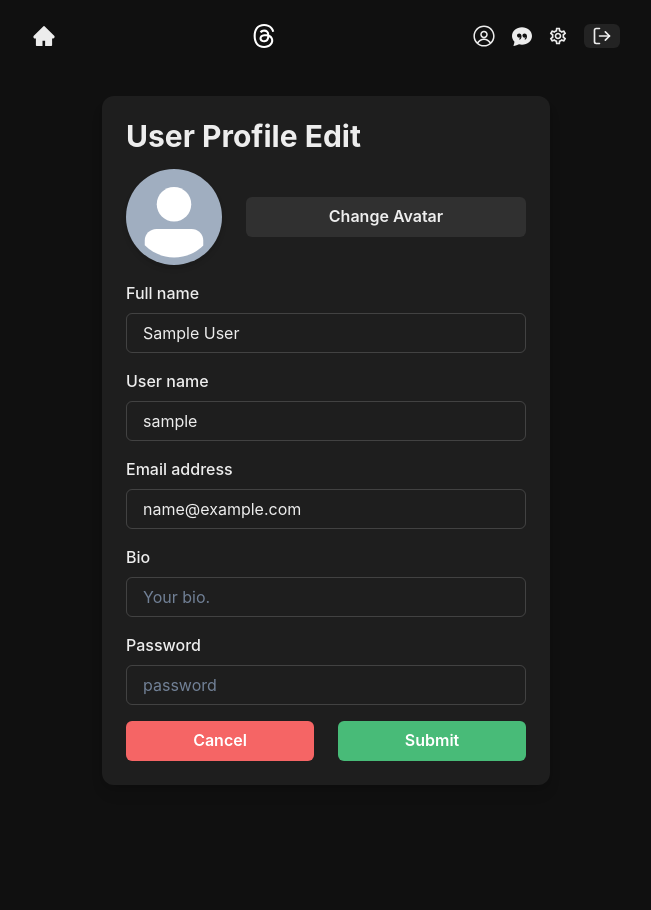
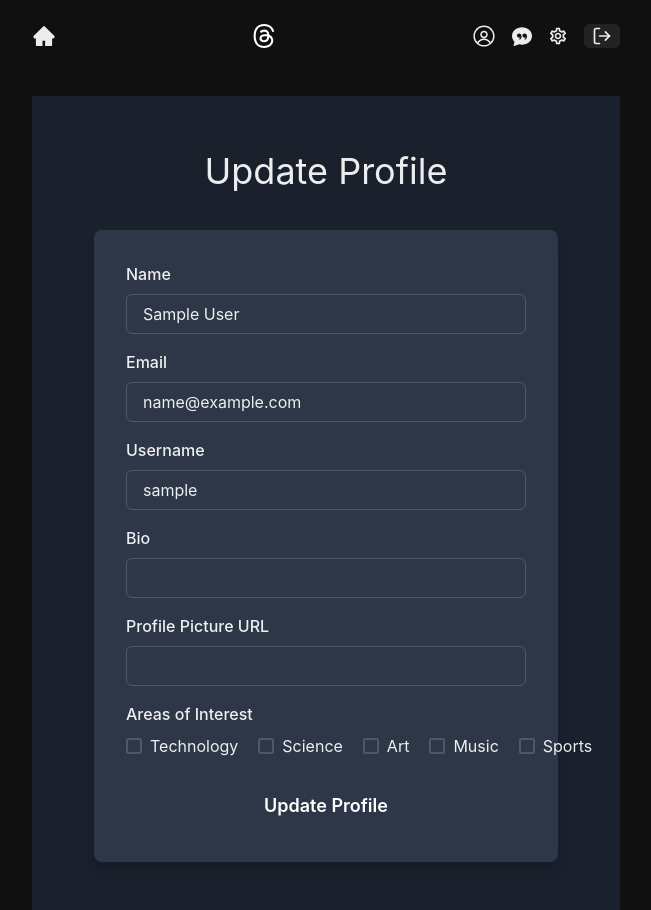
Before and after one commit to Goku0498/Threads-Clone, a React (Vite) app in the folder frontend/: page /update in a window 1280 px wide. Shown: the whole page, without its empty margins (314-965 px from the left). Before the commit the page ends 809 px from the top, so only its background shows below. Built offline with nearby package versions, Linux system fonts and the light colour scheme; no server answers; sample sign-in values are in the browser's storage.

Commit message:
Added Area of interest

```diff
--- a/frontend/src/App.jsx
+++ b/frontend/src/App.jsx
@@ -11,6 +11,8 @@ import UpdateProfilePage from "./pages/UpdateProfilePage";
 import CreatePost from "./components/CreatePost";
 import ChatPage from "./pages/ChatPage";
 import { SettingsPage } from "./pages/SettingsPage";
+import SuggestedUsers from "./pages/SuggestedUsers";
+
 function App() {
     const user = useRecoilValue(userAtom);
     const { pathname } = useLocation();
@@ -22,7 +24,7 @@ function App() {
                     <Route path='/' element={user ? <HomePage /> : <Navigate to='/auth' />} />
                     <Route path='/auth' element={!user ? <AuthPage /> : <Navigate to='/' />} />
                     <Route path='/update' element={user ? <UpdateProfilePage /> : <Navigate to='/auth' />} />
-
+                    <Route path='/suggested-users' element={user ? <SuggestedUsers /> : <Navigate to='/auth' />} />
                     <Route
                         path='/:username'
                         element={
--- a/frontend/src/components/SignupCard.jsx
+++ b/frontend/src/components/SignupCard.jsx
@@ -6,6 +6,8 @@ import {
     Input,
     FormControl,
     FormLabel,
+    CheckboxGroup,
+    Checkbox,
     Stack,
     Text,
     Link,
@@ -16,11 +18,12 @@ import useShowToast from "../hooks/useShowToast";
 import { useSetRecoilState } from "recoil";
 import authScreenAtom from "../atoms/authAtom";
 
-const SignupCard = () => {
+const SignupCard = ({ onSignup }) => {
     const [name, setName] = useState("");
     const [email, setEmail] = useState("");
     const [username, setUsername] = useState("");
     const [password, setPassword] = useState("");
+    const [areasOfInterest, setAreasOfInterest] = useState([]);
     const showToast = useShowToast();
     const navigate = useNavigate();
     const setAuthScreen = useSetRecoilState(authScreenAtom);
@@ -33,7 +36,7 @@ const SignupCard = () => {
                 headers: {
                     "Content-Type": "application/json",
                 },
-                body: JSON.stringify({ name, email, username, password }),
+                body: JSON.stringify({ name, email, username, password, areasOfInterest }),
             });
             const data = await res.json();
             if (data.error) {
@@ -41,7 +44,8 @@ const SignupCard = () => {
                 return;
             }
             showToast("Success", "Account created successfully", "success");
-            navigate("/login");
+            onSignup(data);
+            navigate("/suggested-users");
         } catch (error) {
             showToast("Error", error.message, "error");
         }
@@ -97,6 +101,21 @@ const SignupCard = () => {
                                 onChange={(e) => setPassword(e.target.value)}
                             />
                         </FormControl>
+                        <FormControl id="areasOfInterest">
+                            <FormLabel>Areas of Interest</FormLabel>
+                            <CheckboxGroup
+                                value={areasOfInterest}
+                                onChange={setAreasOfInterest}
+                            >
+                                <Stack spacing={5} direction="row">
+                                    <Checkbox value="Technology">Technology</Checkbox>
+                                    <Checkbox value="Science">Science</Checkbox>
+                                    <Checkbox value="Art">Art</Checkbox>
+                                    <Checkbox value="Music">Music</Checkbox>
+                                    <Checkbox value="Sports">Sports</Checkbox>
+                                </Stack>
+                            </CheckboxGroup>
+                        </FormControl>
                         <Stack spacing={10} pt={2}>
                             <Button
                                 loadingText="Submitting"
--- a/frontend/src/pages/AuthPage.jsx
+++ b/frontend/src/pages/AuthPage.jsx
@@ -1,12 +1,46 @@
-import { useRecoilValue } from "recoil";
+/* eslint-disable no-unused-vars */
+import { useRecoilState } from "recoil";
 import LoginCard from "../components/LoginCard";
 import SignupCard from "../components/SignupCard";
 import authScreenAtom from "../atoms/authAtom";
+import userAtom from "../atoms/userAtom";
+import { useNavigate } from "react-router-dom";
 
 const AuthPage = () => {
-	const authScreenState = useRecoilValue(authScreenAtom);
+    const [authScreenState] = useRecoilState(authScreenAtom);
+    const [user, setUser] = useRecoilState(userAtom);
+    const navigate = useNavigate();
 
-	return <>{authScreenState === "login" ? <LoginCard /> : <SignupCard />}</>;
+    const handleSignup = async (userInfo) => {
+        try {
+            const res = await fetch("/api/users/signup", {
+                method: "POST",
+                headers: {
+                    "Content-Type": "application/json",
+                },
+                body: JSON.stringify(userInfo),
+            });
+            const data = await res.json();
+            if (data.error) {
+                // Handle error
+                return;
+            }
+            setUser(data);
+            navigate("/suggested-users");
+        } catch (error) {
+            // Handle error
+        }
+    };
+
+    return (
+        <>
+            {authScreenState === "login" ? (
+                <LoginCard />
+            ) : (
+                <SignupCard onSignup={handleSignup} />
+            )}
+        </>
+    );
 };
 
 export default AuthPage;
--- a/frontend/src/pages/UpdateProfilePage.jsx
+++ b/frontend/src/pages/UpdateProfilePage.jsx
@@ -1,167 +1,146 @@
+/* eslint-disable no-unused-vars */
+import { useState, useEffect } from "react";
+import { useRecoilState } from "recoil";
+import userAtom from "../atoms/userAtom";
 import {
+    Box,
     Button,
-	Flex,
+    Input,
     FormControl,
     FormLabel,
-	Heading,
-	Input,
+    CheckboxGroup,
+    Checkbox,
     Stack,
+    Text,
+    Flex,
     useColorModeValue,
-	Avatar,
-	Center,
 } from "@chakra-ui/react";
-import { useRef, useState } from "react";
-import { useRecoilState } from "recoil";
-import userAtom from "../atoms/userAtom";
-import usePreviewImg from "../hooks/usePreviewImg";
 import useShowToast from "../hooks/useShowToast";
 
-export default function UpdateProfilePage() {
+const UpdateProfilePage = () => {
     const [user, setUser] = useRecoilState(userAtom);
-	const [inputs, setInputs] = useState({
-		name: user.name,
-		username: user.username,
-		email: user.email,
-		bio: user.bio,
-		password: "",
-	});
-	const fileRef = useRef(null);
-	const [updating, setUpdating] = useState(false);
-
+    const [name, setName] = useState(user.name);
+    const [email, setEmail] = useState(user.email);
+    const [username, setUsername] = useState(user.username);
+    const [bio, setBio] = useState(user.bio);
+    const [profilePic, setProfilePic] = useState(user.profilePic);
+    const [areasOfInterest, setAreasOfInterest] = useState(user.areasOfInterest || []);
     const showToast = useShowToast();
 
-	const { handleImageChange, imgUrl } = usePreviewImg();
-
-	const handleSubmit = async (e) => {
+    const handleUpdate = async (e) => {
         e.preventDefault();
-		if (updating) return;
-		setUpdating(true);
         try {
-			const res = await fetch(`/api/users/update/${user._id}`, {
+            const res = await fetch("/api/users/update", {
                 method: "PUT",
                 headers: {
                     "Content-Type": "application/json",
                 },
-				body: JSON.stringify({ ...inputs, profilePic: imgUrl }),
+                body: JSON.stringify({ name, email, username, bio, profilePic, areasOfInterest }),
             });
-			const data = await res.json(); // updated user object
+            const data = await res.json();
             if (data.error) {
                 showToast("Error", data.error, "error");
                 return;
             }
+            setUser(data);
             showToast("Success", "Profile updated successfully", "success");
-			setUser(data);
-			localStorage.setItem("user-threads", JSON.stringify(data));
         } catch (error) {
-			showToast("Error", error, "error");
-		} finally {
-			setUpdating(false);
+            showToast("Error", error.message, "error");
         }
     };
+
     return (
-		<form onSubmit={handleSubmit}>
-			<Flex align={"center"} justify={"center"} my={6}>
-				<Stack
-					spacing={4}
-					w={"full"}
-					maxW={"md"}
-					bg={useColorModeValue("white", "gray.dark")}
-					rounded={"xl"}
+        <Flex
+            minH={"100vh"}
+            align={"center"}
+            justify={"center"}
+            bg={useColorModeValue("gray.50", "gray.800")}
+        >
+            <Stack spacing={8} mx={"auto"} maxW={"lg"} py={12} px={6}>
+                <Stack align={"center"}>
+                    <Text fontSize={"4xl"}>Update Profile</Text>
+                </Stack>
+                <Box
+                    rounded={"lg"}
+                    bg={useColorModeValue("white", "gray.700")}
                     boxShadow={"lg"}
-					p={6}
+                    p={8}
                 >
-					<Heading lineHeight={1.1} fontSize={{ base: "2xl", sm: "3xl" }}>
-						User Profile Edit
-					</Heading>
-					<FormControl id='userName'>
-						<Stack direction={["column", "row"]} spacing={6}>
-							<Center>
-								<Avatar size='xl' boxShadow={"md"} src={imgUrl || user.profilePic} />
-							</Center>
-							<Center w='full'>
-								<Button w='full' onClick={() => fileRef.current.click()}>
-									Change Avatar
-								</Button>
-								<Input type='file' hidden ref={fileRef} onChange={handleImageChange} />
-							</Center>
-						</Stack>
-					</FormControl>
-					<FormControl>
-						<FormLabel>Full name</FormLabel>
+                    <Stack spacing={4}>
+                        <FormControl id="name">
+                            <FormLabel>Name</FormLabel>
                             <Input
-							placeholder='John Doe'
-							value={inputs.name}
-							onChange={(e) => setInputs({ ...inputs, name: e.target.value })}
-							_placeholder={{ color: "gray.500" }}
-							type='text'
+                                type="text"
+                                value={name}
+                                onChange={(e) => setName(e.target.value)}
                             />
                         </FormControl>
-					<FormControl>
-						<FormLabel>User name</FormLabel>
+                        <FormControl id="email">
+                            <FormLabel>Email</FormLabel>
                             <Input
-							placeholder='johndoe'
-							value={inputs.username}
-							onChange={(e) => setInputs({ ...inputs, username: e.target.value })}
-							_placeholder={{ color: "gray.500" }}
-							type='text'
+                                type="email"
+                                value={email}
+                                onChange={(e) => setEmail(e.target.value)}
                             />
                         </FormControl>
-					<FormControl>
-						<FormLabel>Email address</FormLabel>
+                        <FormControl id="username">
+                            <FormLabel>Username</FormLabel>
                             <Input
-							placeholder='your-email@example.com'
-							value={inputs.email}
-							onChange={(e) => setInputs({ ...inputs, email: e.target.value })}
-							_placeholder={{ color: "gray.500" }}
-							type='email'
+                                type="text"
+                                value={username}
+                                onChange={(e) => setUsername(e.target.value)}
                             />
                         </FormControl>
-					<FormControl>
+                        <FormControl id="bio">
                             <FormLabel>Bio</FormLabel>
                             <Input
-							placeholder='Your bio.'
-							value={inputs.bio}
-							onChange={(e) => setInputs({ ...inputs, bio: e.target.value })}
-							_placeholder={{ color: "gray.500" }}
-							type='text'
+                                type="text"
+                                value={bio}
+                                onChange={(e) => setBio(e.target.value)}
                             />
                         </FormControl>
-					<FormControl>
-						<FormLabel>Password</FormLabel>
+                        <FormControl id="profilePic">
+                            <FormLabel>Profile Picture URL</FormLabel>
                             <Input
-							placeholder='password'
-							value={inputs.password}
-							onChange={(e) => setInputs({ ...inputs, password: e.target.value })}
-							_placeholder={{ color: "gray.500" }}
-							type='password'
+                                type="text"
+                                value={profilePic}
+                                onChange={(e) => setProfilePic(e.target.value)}
                             />
                         </FormControl>
-					<Stack spacing={6} direction={["column", "row"]}>
+                        <FormControl id="areasOfInterest">
+                            <FormLabel>Areas of Interest</FormLabel>
+                            <CheckboxGroup
+                                value={areasOfInterest}
+                                onChange={setAreasOfInterest}
+                            >
+                                <Stack spacing={5} direction="row">
+                                    <Checkbox value="Technology">Technology</Checkbox>
+                                    <Checkbox value="Science">Science</Checkbox>
+                                    <Checkbox value="Art">Art</Checkbox>
+                                    <Checkbox value="Music">Music</Checkbox>
+                                    <Checkbox value="Sports">Sports</Checkbox>
+                                </Stack>
+                            </CheckboxGroup>
+                        </FormControl>
+                        <Stack spacing={10} pt={2}>
                             <Button
-							bg={"red.400"}
+                                loadingText="Submitting"
+                                size="lg"
+                                bg={useColorModeValue("gray.600", "gray.700")}
                                 color={"white"}
-							w='full'
                                 _hover={{
-								bg: "red.500",
+                                    bg: useColorModeValue("gray.700", "gray.800"),
                                 }}
+                                onClick={handleUpdate}
                             >
-							Cancel
-						</Button>
-						<Button
-							bg={"green.400"}
-							color={"white"}
-							w='full'
-							_hover={{
-								bg: "green.500",
-							}}
-							type='submit'
-							isLoading={updating}
-						>
-							Submit
+                                Update Profile
                             </Button>
                         </Stack>
                     </Stack>
+                </Box>
+            </Stack>
         </Flex>
-		</form>
     );
-}
+};
+
+export default UpdateProfilePage;
```
Also changed, not shown: frontend/src/pages/SuggestedUsers.jsx (added), 2 other files (tests, documents, lock files or other folders). Lines whose indentation alone changed are shown as unchanged.
